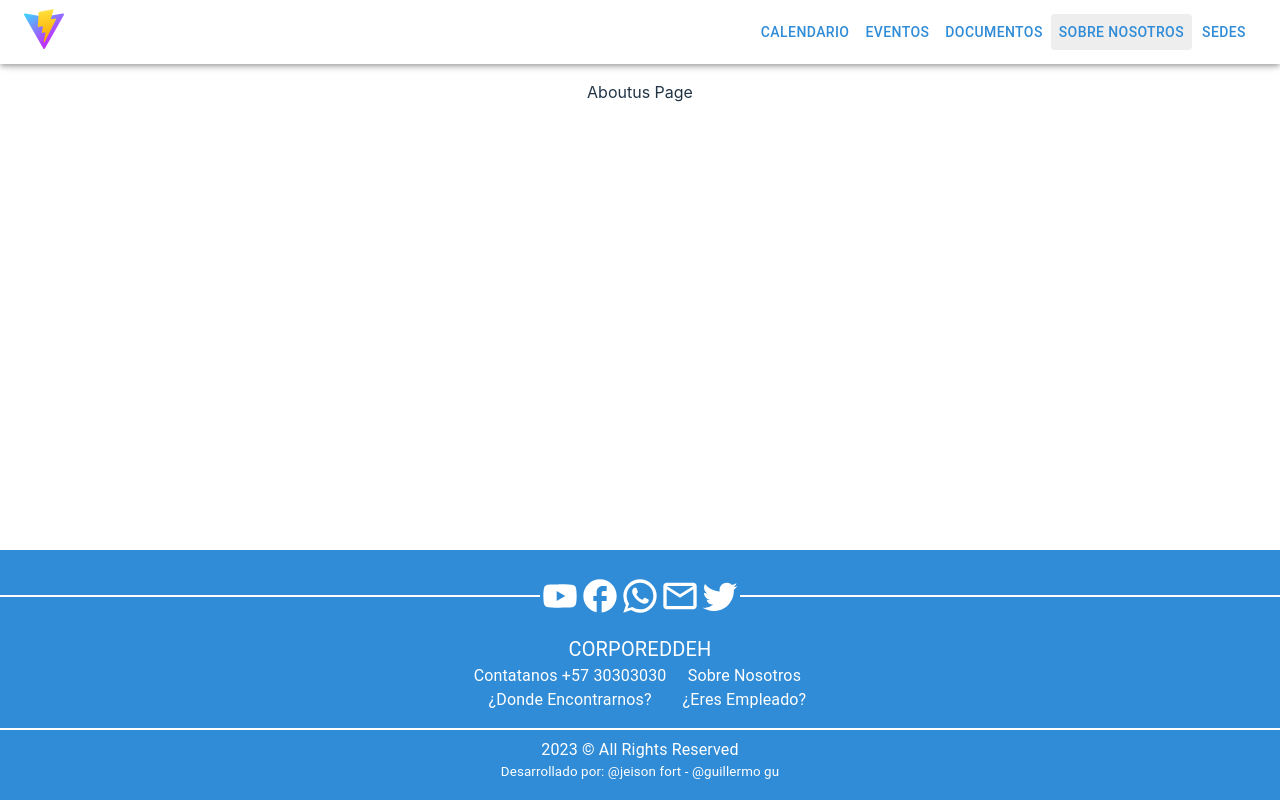
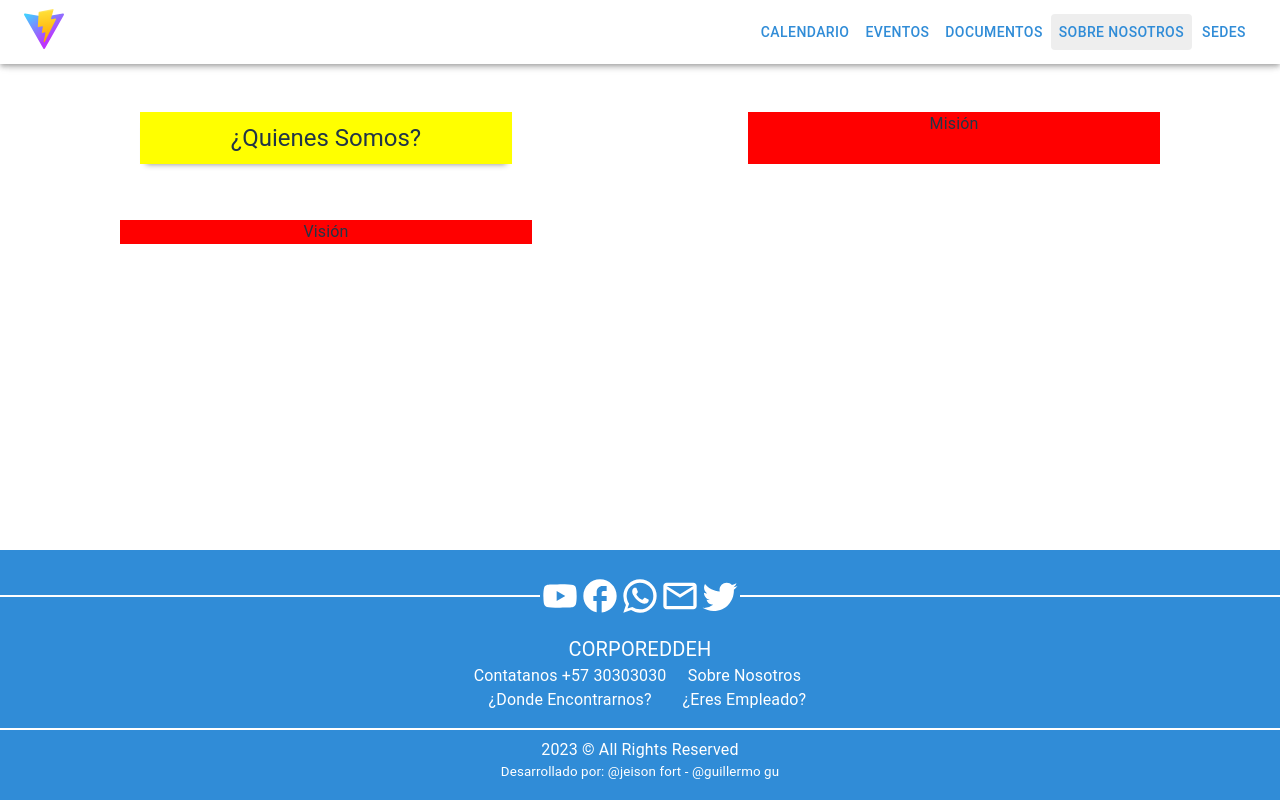
Before and after one commit to joferrer/corporeddeh, a React (Vite) app: page /sobre_nosotros in a window 1280 px wide. Built offline with nearby package versions, Linux system fonts and the light colour scheme.

Commit message:
sedes listas, solo falta añadir las sedes verdades, inciando quienes somos

```diff
--- a/src/corporeddeh/pages/AboutusPage.jsx
+++ b/src/corporeddeh/pages/AboutusPage.jsx
@@ -1,5 +1,23 @@
-import Layout from './layout/Layout'
+import { Box } from "@mui/material";
+import Layout from "./layout/Layout";
+import { MediaQuerys } from "./../../theme/Config";
+import GridAboutAs from "./components/GridAboutAs";
 
-export const AboutusPage = ()=>{
-    return <Layout>Aboutus Page</Layout>
-}
+export const AboutusPage = () => {
+  const { Mobile } = MediaQuerys;
+  return (
+    <Layout>
+      <Box
+        sx={{
+          maxWidth: 1440,
+          padding: 2,
+          marginRight: 2,
+          marginLeft: Mobile ? 0 : 2,
+          width: "100%",
+        }}
+      >
+        <GridAboutAs />
+      </Box>
+    </Layout>
+  );
+};
--- a/src/corporeddeh/pages/EeventoPage.jsx
+++ b/src/corporeddeh/pages/EeventoPage.jsx
@@ -38,7 +38,7 @@ export const EeventoPage = () => {
 
   const handleCloseModal = () => {
     setOpenModal(false);
-    setSelectedImageIndex(null); // Limpia el índice cuando se cierra el modal
+    setSelectedImageIndex(null);
   };
 
   return (
@@ -103,7 +103,7 @@ export const EeventoPage = () => {
             sx={{ display: "flex", justifyContent: "center", marginTop: 2 }}
           >
             <Carousel
-              interval={10000}
+              interval={4000}
               sx={{
                 maxWidth: "660px",
                 width: "100%",
@@ -134,7 +134,7 @@ export const EeventoPage = () => {
                     style={{
                       maxWidth: "550px",
                       width: "100%",
-                      height: "350px"
+                      height: "350px",
                     }}
                   />
                 </Box>
@@ -206,7 +206,6 @@ export const EeventoPage = () => {
             alignItems: "center",
           }}
         >
-          {/* Botón de cerrar en la parte superior derecha */}
           <IconButton
             sx={{
               position: "absolute",
@@ -227,7 +226,6 @@ export const EeventoPage = () => {
             />
           )}
 
-          {/* Botones de adelante y atrás */}
           <IconButton
             onClick={() =>
               setSelectedImageIndex((prev) =>
--- a/src/corporeddeh/pages/EventsPage.jsx
+++ b/src/corporeddeh/pages/EventsPage.jsx
@@ -6,45 +6,50 @@ import CardAction from "./../../ui/AloneComponents/CardAction";
 
 const array = [
   {
+    id: "1",
     titulo: "Titulo",
     descripcion: "Una descripcion Larga...........",
     fecha: "20/20/2023",
-    imagen: imagen,
+    imagen: [imagen, imagen, imagen, imagen, imagen],
   },
   {
+    id: "2",
     titulo: "Titulo",
     descripcion: "Una descripcion Larga...........",
     fecha: "20/20/2023",
-    imagen: imagen,
+    imagen: [imagen, imagen, imagen, imagen, imagen],
   },
   {
+    id: "3",
     titulo: "Titulo",
     descripcion: "Una descripcion Larga...........",
     fecha: "20/20/2023",
-    imagen: imagen,
+    imagen: [imagen, imagen, imagen, imagen, imagen],
   },
   {
+    id: "3",
     titulo: "Titulo",
     descripcion: "Una descripcion Larga...........",
     fecha: "20/20/2023",
-    imagen: imagen,
+    imagen: [imagen, imagen, imagen, imagen, imagen],
   },
   {
+    id: "4",
     titulo: "Titulo",
     descripcion: "Una descripcion Larga...........",
     fecha: "20/20/2023",
-    imagen: imagen,
+    imagen: [imagen, imagen, imagen, imagen, imagen],
   },
   {
+    id: "5",
     titulo: "Titulo",
     descripcion: "Una descripcion Larga...........",
     fecha: "20/20/2023",
-    imagen: imagen,
+    imagen: [imagen, imagen, imagen, imagen, imagen],
   },
 ];
 
 import imagen from "../../../public/vite.svg";
-//TODO RECORDAR CAMBIAR EL KEY POR EL ID DE LA BD
 export const EventsPage = () => {
   const { Mobile } = MediaQuerys;
   return (
@@ -73,8 +78,8 @@ export const EventsPage = () => {
                 titulo={card.titulo}
                 descripcion={card.descripcion}
                 fecha={card.fecha}
-                imagen={card.imagen}
-                id={index}
+                imagen={card.imagen[0]}
+                id={card.id}
               />
             </Grid>
           ))}
--- a/src/corporeddeh/pages/OfficesPage.jsx
+++ b/src/corporeddeh/pages/OfficesPage.jsx
@@ -1,6 +1,121 @@
-import Layout from "./layout/Layout"
+import { Box, Grid, Paper, Typography } from "@mui/material";
+import Layout from "./layout/Layout";
+import Tittle from "./../../ui/AloneComponents/Tittle";
+import { MediaQuerys } from "./../../theme/Config";
+
+//TODO : ACOMODAR LAS DIRECCIONES Y LOS MAPS
 
 export const OfficesPage = () => {
-    return <Layout>Offices Page</Layout>
+  const { Mobile } = MediaQuerys;
 
-}
+  return (
+    <Layout>
+      <Box
+        sx={{
+          maxWidth: 1440,
+          padding: 2,
+          marginRight: 2,
+          marginLeft: Mobile ? 0 : 2,
+          width: "100%",
+        }}
+      >
+        <Grid container spacing={5}>
+          <Grid
+            item
+            xs={12}
+            md={6}
+            sx={{
+              display: "flex",
+              flexWrap: "wrap",
+              justifyContent: "center",
+              width: "100%",
+              marginTop: 2,
+            }}
+          >
+            <Box sx={{ width: "100%" }}>
+              <Typography
+                display="flex"
+                width={"100%"}
+                variant="h4"
+                justifyContent={"start"}
+                sx={{ marginBottom: 2 }}
+              >
+                Sede Principal
+              </Typography>
+              <Paper
+                sx={{
+                  flexGrow: 1,
+                  minWidth: "320px",
+                }}
+              >
+                <iframe
+                  src="https://www.google.com/maps/embed?pb=!1m18!1m12!1m3!1d247.00570176863135!2d-72.50370495430481!3d7.88552384103064!2m3!1f0!2f0!3f0!3m2!1i1024!2i768!4f13.1!3m3!1m2!1s0x8e66459dcf7092b3%3A0x91d22b46e0eefc76!2sContralor%C3%ADa%20del%20Departamento%20de%20Norte%20de%20Santander!5e0!3m2!1ses-419!2sco!4v1700019636621!5m2!1ses-419!2sco"
+                  width="100%"
+                  height="450"
+                  style={{ border: 0, pointerEvents: "none" }}
+                  allowFullScreen
+                ></iframe>
+              </Paper>
+              <Typography
+                display="flex"
+                width={"100%"}
+                variant="body"
+                justifyContent={"start"}
+                sx={{ marginTop: 1, fontWeight: 300 }}
+              >
+                Direccion ahi too guapa
+              </Typography>
+            </Box>
+          </Grid>
+          <Grid
+            item
+            xs={12}
+            md={6}
+            sx={{
+              display: "flex",
+              flexWrap: "wrap",
+              justifyContent: "center",
+              width: "100%",
+              marginTop: 2,
+            }}
+          >
+            <Box sx={{ width: "100%" }}>
+              <Typography
+                display="flex"
+                width={"100%"}
+                variant="h4"
+                justifyContent={"start"}
+                sx={{ marginBottom: 2 }}
+              >
+                Sede Principal
+              </Typography>
+              <Paper
+                sx={{
+                  flexGrow: 1,
+                  minWidth: "320px",
+                }}
+              >
+                <iframe
+                  src="https://www.google.com/maps/embed?pb=!1m18!1m12!1m3!1d247.00570176863135!2d-72.50370495430481!3d7.88552384103064!2m3!1f0!2f0!3f0!3m2!1i1024!2i768!4f13.1!3m3!1m2!1s0x8e66459dcf7092b3%3A0x91d22b46e0eefc76!2sContralor%C3%ADa%20del%20Departamento%20de%20Norte%20de%20Santander!5e0!3m2!1ses-419!2sco!4v1700019636621!5m2!1ses-419!2sco"
+                  width="100%"
+                  height="450"
+                  style={{ border: 0, pointerEvents: "none" }}
+                  allowFullScreen
+                ></iframe>
+              </Paper>
+              <Typography
+                display="flex"
+                width={"100%"}
+                variant="body"
+                justifyContent={"start"}
+                sx={{ marginTop: 1, fontWeight: 300 }}
+              >
+                Direccion ahi too guapa
+              </Typography>
+            </Box>
+          </Grid>
+        </Grid>
+      </Box>
+    </Layout>
+  );
+};
--- /dev/null
+++ b/src/corporeddeh/pages/components/GridAboutAs.jsx
@@ -0,0 +1,82 @@
+import React from "react";
+import { Box, Grid, Typography } from "@mui/material";
+
+const GridAboutAs = ({ ds1, ds2, ds3 }) => {
+  return (
+    <Grid container spacing={5}>
+      <Grid
+        item
+        xs={12}
+        md={6}
+        sx={{
+          display: "flex",
+          flexWrap: "wrap",
+          justifyContent: "center",
+          width: "100%",
+          marginTop: 2,
+        }}
+      >
+        <Box
+          sx={{
+            width: "60%",
+            display: "flex",
+            justifyContent: "center",
+            backgroundColor: "yellow",
+            boxShadow: "0px 6px 6px -6px #888888", // Desplazamiento vertical positivo
+            padding: "10px",
+          }}
+        >
+          <Typography sx={{ width: "100%" }} variant="h5">
+            ¿Quienes Somos?
+          </Typography>
+        </Box>
+      </Grid>
+      <Grid
+        item
+        xs={12}
+        md={6}
+        sx={{
+          display: "flex",
+          flexWrap: "wrap",
+          justifyContent: "center",
+          width: "100%",
+          marginTop: 2,
+        }}
+      >
+        <Typography sx={{ backgroundColor: "red", width: "70%" }}>
+          Misión
+        </Typography>
+      </Grid>
+      <Grid
+        item
+        xs={12}
+        md={6}
+        sx={{
+          display: "flex",
+          flexWrap: "wrap",
+          justifyContent: "center",
+          width: "100%",
+          marginTop: 2,
+        }}
+      >
+        <Typography sx={{ backgroundColor: "red", width: "70%" }}>
+          Visión
+        </Typography>
+      </Grid>
+      <Grid
+        item
+        xs={12}
+        md={6}
+        sx={{
+          display: "flex",
+          flexWrap: "wrap",
+          justifyContent: "center",
+          width: "100%",
+          marginTop: 2,
+        }}
+      ></Grid>
+    </Grid>
+  );
+};
+
+export default GridAboutAs;
```
